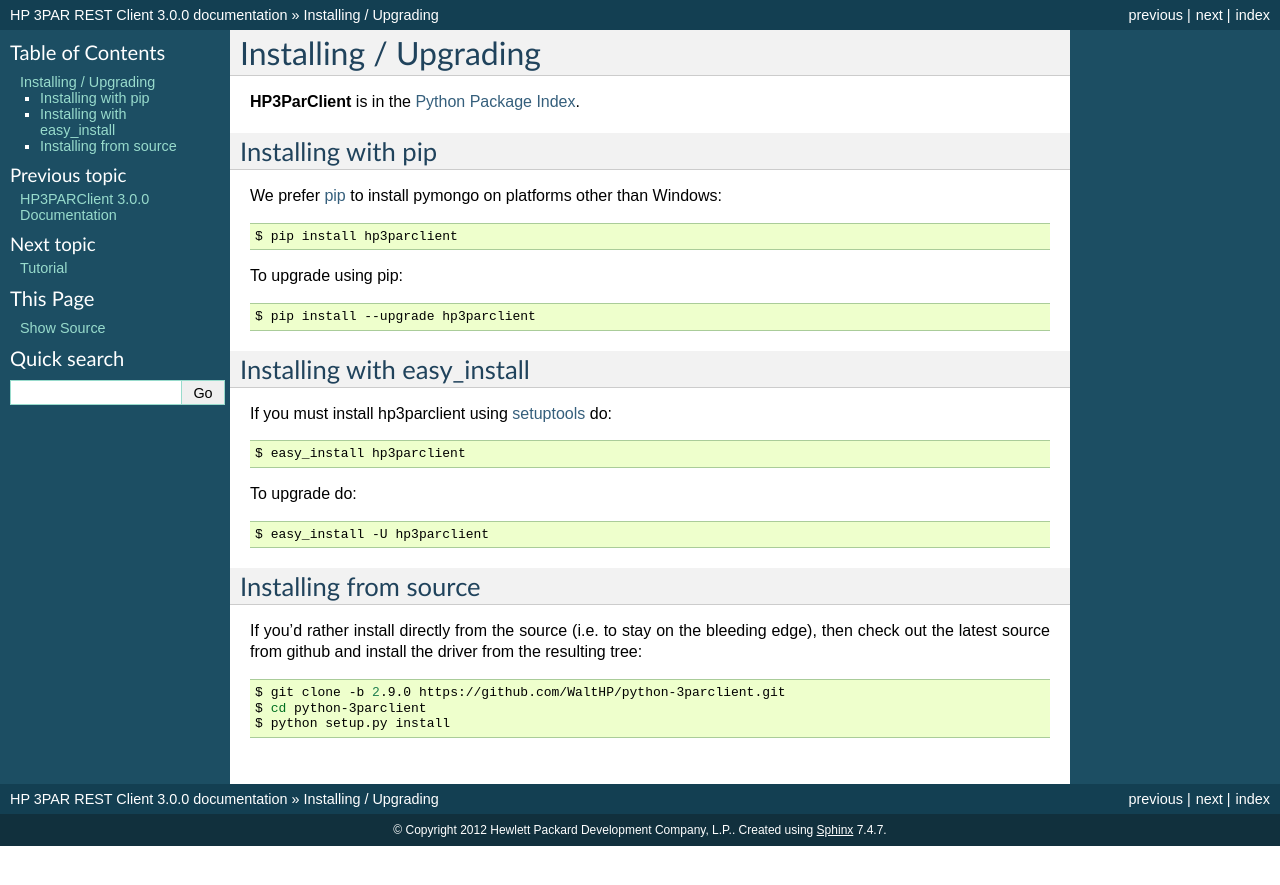
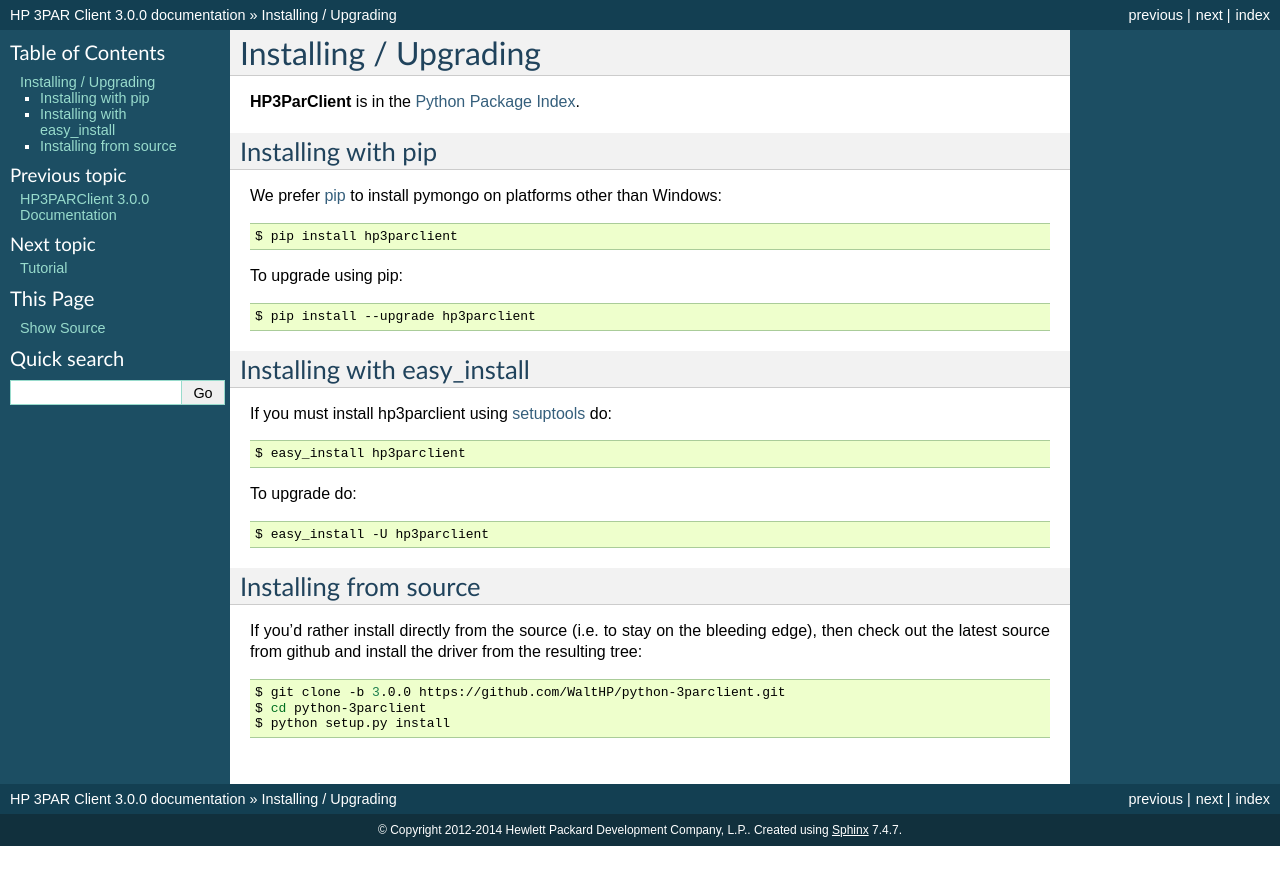
Before and after one commit to hpe-storage/python-3parclient, a Sphinx documentation site: the page built from docs/installation.rst, in a window 1280 px wide. Shown: the top 885 px of the page. Built offline with Sphinx 7.4.7, drawn with Linux system fonts in a browser that asks for light colours; pages that are not in the unit, such as notebooks, are missing from menus.

Commit message:
Fixed docs, clean unused imports and exception bug

```diff
--- a/docs/conf.py
+++ b/docs/conf.py
@@ -44,8 +44,8 @@
 master_doc = 'index'
 
 # General information about the project.
-project = u'HP 3PAR REST Client'
-copyright = u'2012 Hewlett Packard Development Company, L.P.'
+project = u'HP 3PAR Client'
+copyright = u'2012-2014 Hewlett Packard Development Company, L.P.'
 
 # The version info for the project you're documenting, acts as replacement for
 # |version| and |release|, also used in various other places throughout the
--- a/docs/installation.rst
+++ b/docs/installation.rst
@@ -38,6 +38,6 @@
 bleeding edge), then check out the latest source from github and
 install the driver from the resulting tree::
 
-  $ git clone -b 2.9.0 https://github.com/WaltHP/python-3parclient.git
+  $ git clone -b 3.0.0 https://github.com/WaltHP/python-3parclient.git
   $ cd python-3parclient
   $ python setup.py install
--- a/setup.py
+++ b/setup.py
@@ -4,7 +4,6 @@
     from setuptools import setup, find_packages
 except ImportError:
     from distutils.core import setup, find_packages
-import sys
 
 
 setup(
```
Also changed, not shown: docs/changelog.rst (+7 -2 lines), 2 other files.
